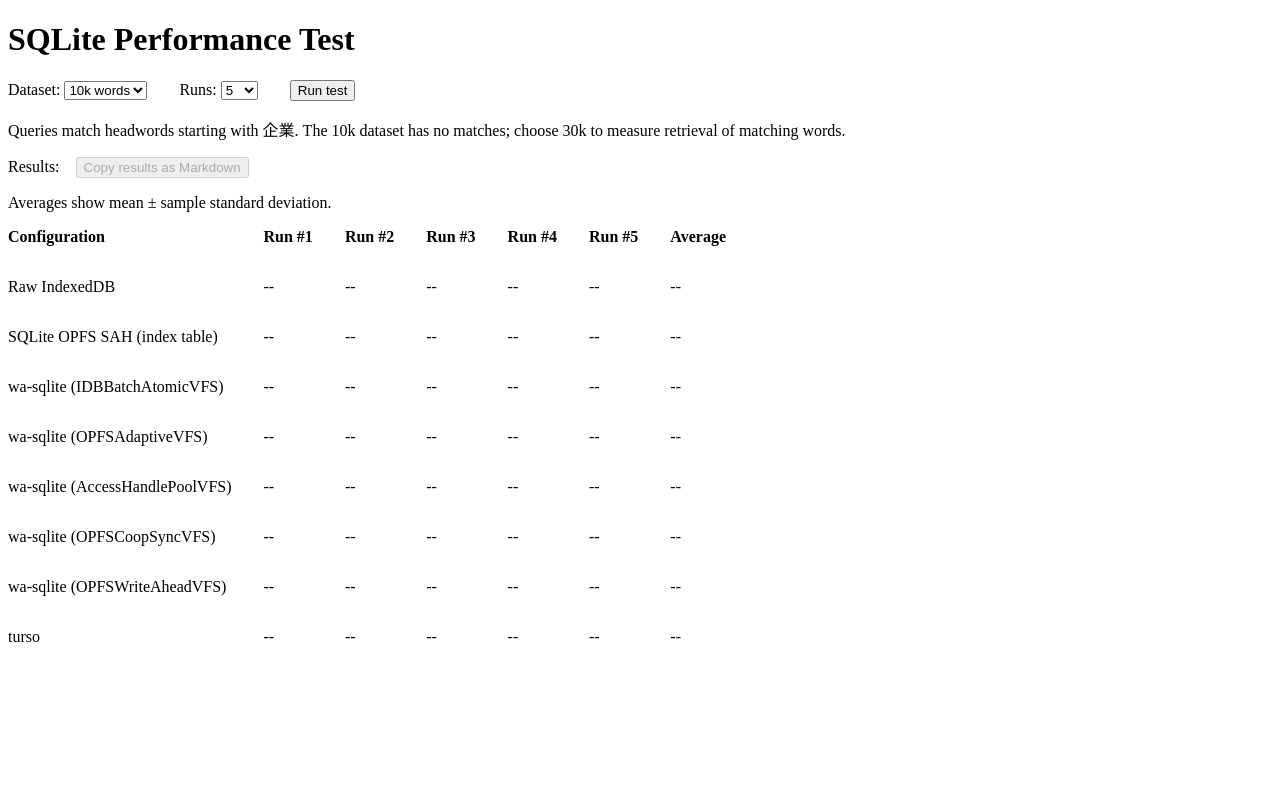
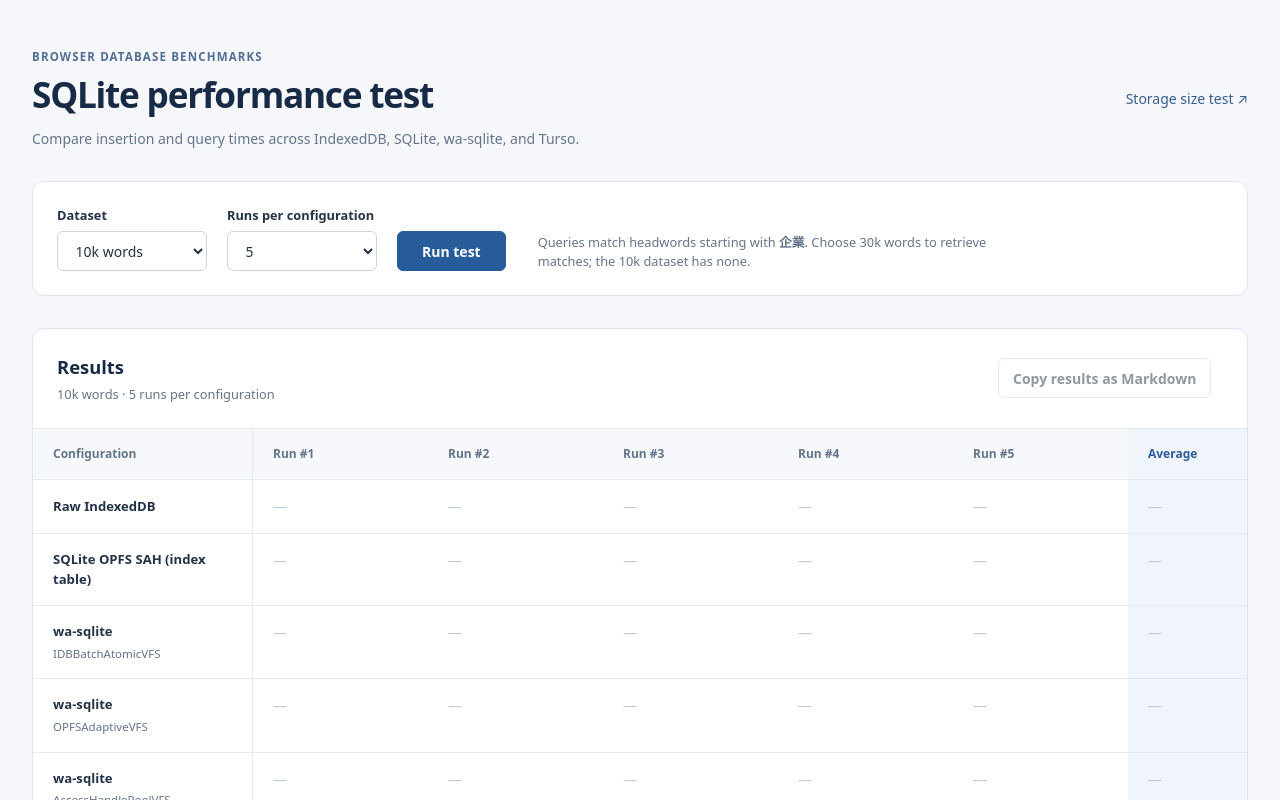
Before and after one commit to birchill/sqlite-test, a Svelte app: page / in a window 1280 px wide. Shown: the top 800 px of the page. Built offline with nearby package versions, Linux system fonts and the light colour scheme.

Commit message:
Express benchmark variability as percentages and tidy the page

```diff
--- a/src/App.svelte
+++ b/src/App.svelte
@@ -170,8 +170,7 @@
           measurements.reduce((sum, result) => sum + result.insertDur, 0) /
           runs,
         queryDur:
-          measurements.reduce((sum, result) => sum + result.queryDur, 0) /
-          runs,
+          measurements.reduce((sum, result) => sum + result.queryDur, 0) / runs,
       };
       const summary = compare(average, baseline?.[runs]);
       summary.insert.stdDev = standardDeviation(
@@ -186,9 +185,24 @@
   }
 </script>
 
-<div class="controls">
+<main>
+  <header class="page-header">
     <div>
-    <label for="dataset">Dataset:</label>
+      <p class="eyebrow">Browser database benchmarks</p>
+      <h1>SQLite performance test</h1>
+      <p class="intro">
+        Compare insertion and query times across IndexedDB, SQLite, wa-sqlite,
+        and Turso.
+      </p>
+    </div>
+    <a class="storage-link" href="storage-size.html"
+      >Storage size test <span aria-hidden="true">↗</span></a
+    >
+  </header>
+
+  <section class="controls" aria-label="Benchmark settings">
+    <div class="field">
+      <label for="dataset">Dataset</label>
       <select
         id="dataset"
         disabled={running}
@@ -200,105 +214,412 @@
         {/each}
       </select>
     </div>
-
-  <div>
-    <label for="runs">Runs:</label>
-    <select id="runs" disabled={running} value={runs} on:change={onChangeRuns}>
+    <div class="field">
+      <label for="runs">Runs per configuration</label>
+      <select
+        id="runs"
+        disabled={running}
+        value={runs}
+        on:change={onChangeRuns}
+      >
         {#each Array.from({ length: 10 }, (_, i) => i + 1) as index}
           <option value={index}>{index}</option>
         {/each}
       </select>
     </div>
-
     <button
+      class="primary"
       disabled={running}
       on:click={() => {
-      if (running) {
-        return;
-      }
-
+        if (running) return;
         running = true;
         runTests().finally(() => {
           running = false;
         });
-    }}>Run test</button
+      }}>{running ? 'Running…' : 'Run test'}</button
     >
+    <p class="dataset-note">
+      Queries match headwords starting with <strong lang="ja">企業</strong>.
+      Choose 30k words to retrieve matches; the 10k dataset has none.
+    </p>
+  </section>
+
+  <section class="results" aria-labelledby="results-heading">
+    <div class="result-controls">
+      <div>
+        <h2 id="results-heading">Results</h2>
+        <p class="result-meta">
+          {resultDataset} · {resultRuns}
+          {resultRuns === 1 ? 'run' : 'runs'} per configuration
+        </p>
       </div>
-
-<p>
-  Queries match headwords starting with 企業. The 10k dataset has no matches;
-  choose 30k to measure retrieval of matching words.
-</p>
-
-<div class="result-controls">
-  <span>Results:</span>
+      <div class="copy-controls">
         <button
           disabled={running || copying || !hasResults}
-    on:click={copyResults}
-  >Copy results as Markdown</button
+          on:click={copyResults}>Copy results as Markdown</button
         >
-  <span role="status">{copyStatus}</span>
+        <span class="copy-status" role="status">{copyStatus}</span>
       </div>
-<p>
-  {#if resultRuns > 1}
-    Averages show mean ± sample standard deviation.
+    </div>
+    <!-- Keyboard focus lets users scroll the table without a pointer. -->
+    <!-- svelte-ignore a11y_no_noninteractive_tabindex -->
+    <div
+      class="table-scroll"
+      role="region"
+      aria-label="Benchmark results"
+      tabindex="0"
+    >
+      <table class="results-table">
+        <thead>
+          <tr>
+            <th scope="col">Configuration</th>
+            {#each Array.from({ length: resultRuns }, (_, i) => i + 1) as index}
+              <th scope="col">Run #{index}</th>
+            {/each}
+            <th scope="col" class="average">Average</th>
+          </tr>
+        </thead>
+        <tbody>
+          {#each Object.entries(results) as [name, cells]}
+            <tr>
+              <th scope="row">
+                {#if name.startsWith('wa-sqlite (')}
+                  wa-sqlite
+                  <span class="backend-variant">{name.slice(11, -1)}</span>
                 {:else}
-    Standard deviation requires at least two runs.
+                  {name}
                 {/if}
-</p>
-
-<div
-  class="results-table"
-  style={`grid-template-columns: auto repeat(${resultRuns + 0}, 1fr) auto;`}
->
-  <div class="heading">Configuration</div>
-  {#each Array.from({ length: resultRuns }, (_, i) => i + 1) as index}
-    <div class="heading">Run #{index}</div>
-  {/each}
-  <div class="heading">Average</div>
-  {#each Object.entries(results) as [name, runs]}
-    <div>{name}</div>
-    {#each runs as run}
-      <div>
-        {#if run === inProgress}
-          ⌛️
-        {:else if run && 'error' in run}
-          <span class="error">{run.error}</span>
-        {:else if run}
+              </th>
+              {#each cells as cell, index}
+                <td class:average={index === resultRuns}>
+                  {#if cell === inProgress}
+                    <span class="pending" role="status">Running…</span>
+                  {:else if cell && 'error' in cell}
+                    <span class="error">{cell.error}</span>
+                  {:else if cell}
                     <div class="result-section">
-            <span class="label">Insert:</span>
-            <RunTime {...run.insert} />
-            <span class="label">Query:</span>
-            <RunTime {...run.query} />
+                      <span class="label">Insert</span>
+                      <RunTime {...cell.insert} />
+                    </div>
+                    <div class="result-section">
+                      <span class="label">Query</span>
+                      <RunTime {...cell.query} />
                     </div>
                   {:else}
-          --
+                    <span class="empty" aria-label="No result">—</span>
                   {/if}
+                </td>
+              {/each}
+            </tr>
+          {/each}
+        </tbody>
+      </table>
     </div>
-    {/each}
-  {/each}
+    <div class="result-notes">
+      <p>
+        {#if resultRuns > 1}Averages show mean ± sample standard deviation as a
+          percentage of the mean.{:else}Standard deviation requires at least two
+          runs.{/if}
+      </p>
+      <p>Comparisons are against raw IndexedDB. Lower times are better.</p>
     </div>
+  </section>
+</main>
 
 <style>
+  :global(body) {
+    margin: 0;
+    background: #f5f7fa;
+    color: #243247;
+    font-family:
+      system-ui,
+      -apple-system,
+      BlinkMacSystemFont,
+      'Segoe UI',
+      sans-serif;
+    font-size: 14px;
+    line-height: 1.5;
+  }
+  :global(*) {
+    box-sizing: border-box;
+  }
+  main {
+    max-width: 1600px;
+    margin: 0 auto;
+    padding: 3rem 2rem;
+  }
+  .page-header {
+    display: flex;
+    justify-content: space-between;
+    align-items: center;
+    gap: 2rem;
+    margin-bottom: 2rem;
+  }
+  .eyebrow {
+    color: #536e96;
+    font-size: 0.72rem;
+    font-weight: 700;
+    letter-spacing: 0.1em;
+    text-transform: uppercase;
+    margin: 0 0 0.5rem;
+  }
+  h1 {
+    font-size: clamp(1.6rem, 4vw, 2.2rem);
+    line-height: 1.2;
+    letter-spacing: -0.035em;
+    margin: 0;
+    color: #172a46;
+  }
+  .intro {
+    margin: 0.75rem 0 0;
+    color: #65748a;
+  }
+  .storage-link {
+    color: #365f94;
+    text-decoration: none;
+    white-space: nowrap;
+  }
+  .storage-link:hover {
+    text-decoration: underline;
+  }
   .controls {
     display: flex;
-    gap: 2rem;
-    align-items: center;
+    flex-wrap: wrap;
+    gap: 1.25rem;
+    align-items: end;
+    padding: 1.5rem;
+    background: white;
+    border: 1px solid #dfe5ed;
+    border-radius: 12px;
+    margin-bottom: 2rem;
   }
-
+  .field {
+    display: flex;
+    flex-direction: column;
+    gap: 0.4rem;
+  }
+  label {
+    font-size: 0.8rem;
+    font-weight: 600;
+  }
+  select,
+  button {
+    font: inherit;
+    min-height: 40px;
+    border: 1px solid #cbd5e1;
+    border-radius: 6px;
+    padding: 0.5rem 0.85rem;
+    background: white;
+    color: #243247;
+  }
+  select {
+    min-width: 150px;
+  }
+  button {
+    cursor: pointer;
+    font-weight: 600;
+  }
+  button:hover:enabled {
+    background: #f0f4f9;
+    border-color: #93a7c1;
+  }
+  button.primary {
+    background: #285b99;
+    border-color: #285b99;
+    color: white;
+    padding-inline: 1.5rem;
+  }
+  button.primary:hover:enabled {
+    background: #204c83;
+  }
+  button:disabled,
+  select:disabled {
+    opacity: 0.5;
+    cursor: default;
+  }
+  button:focus-visible,
+  select:focus-visible,
+  a:focus-visible,
+  .table-scroll:focus-visible {
+    outline: 3px solid #8fb4e7;
+    outline-offset: 3px;
+  }
+  .dataset-note {
+    margin: 0 0 0 0.75rem;
+    flex: 1;
+    min-width: 230px;
+    max-width: 450px;
+    font-size: 0.8rem;
+    color: #65748a;
+  }
+  .results {
+    background: white;
+    border: 1px solid #dfe5ed;
+    border-radius: 12px;
+    overflow: hidden;
+  }
   .result-controls {
     display: flex;
+    justify-content: space-between;
+    align-items: center;
+    flex-wrap: wrap;
     gap: 1rem;
+    padding: 1.5rem;
+  }
+  h2 {
+    margin: 0;
+    font-size: 1.15rem;
+    color: #172a46;
+  }
+  .result-meta {
+    margin: 0.25rem 0 0;
+    color: #65748a;
+    font-size: 0.8rem;
+  }
+  .copy-controls {
+    display: flex;
     align-items: center;
-    margin-top: 1rem;
+    flex-wrap: wrap;
+    gap: 0.75rem;
   }
-
-  .results-table {
-    display: inline-grid;
-    gap: 2rem;
+  .copy-status {
+    color: #65748a;
+    font-size: 0.8rem;
+    overflow-wrap: anywhere;
   }
-
-  .results-table .heading {
-    font-weight: bold;
+  .table-scroll {
+    overflow-x: auto;
+  }
+  table {
+    width: 100%;
+    border-collapse: separate;
+    border-spacing: 0;
+    font-variant-numeric: tabular-nums;
+  }
+  th,
+  td {
+    text-align: left;
+    padding: 1rem 1.25rem;
+    border-top: 1px solid #e5eaf0;
+    vertical-align: top;
+  }
+  thead th {
+    background: #f6f8fb;
+    color: #65748a;
+    font-size: 0.75rem;
+    font-weight: 600;
+    white-space: nowrap;
+  }
+  tbody th {
+    font-size: 0.82rem;
+    font-weight: 600;
+    vertical-align: middle;
+  }
+  tr > th:first-child {
+    position: sticky;
+    left: 0;
+    z-index: 1;
+    min-width: 220px;
+    max-width: 250px;
+    background: white;
+    border-right: 1px solid #e5eaf0;
+    overflow-wrap: anywhere;
+  }
+  thead tr > th:first-child {
+    background: #f6f8fb;
+  }
+  td {
+    min-width: 175px;
+  }
+  .average {
+    background: #f0f5fc;
+  }
+  thead .average {
+    color: #285b99;
+  }
+  .backend-variant {
+    display: block;
+    margin-top: 0.2rem;
+    color: #65748a;
+    font-size: 0.72rem;
+    font-weight: 400;
+  }
+  .result-section + .result-section {
+    margin-top: 0.85rem;
+  }
+  .label {
+    display: block;
+    color: #65748a;
+    font-size: 0.65rem;
+    text-transform: uppercase;
+    letter-spacing: 0.06em;
+    margin-bottom: 0.15rem;
+  }
+  .empty {
+    color: #c1cad6;
+  }
+  .pending {
+    color: #285b99;
+    font-size: 0.8rem;
+  }
+  .error {
+    display: block;
+    max-width: 230px;
+    color: #8b543b;
+    font-size: 0.75rem;
+    overflow-wrap: anywhere;
+  }
+  .result-notes {
+    border-top: 1px solid #e5eaf0;
+    padding: 1rem 1.5rem;
+    font-size: 0.75rem;
+    color: #65748a;
+  }
+  .result-notes p {
+    margin: 0;
+  }
+  .result-notes p + p {
+    margin-top: 0.25rem;
+  }
+  @media (max-width: 640px) {
+    main {
+      padding: 1.5rem 1rem;
+    }
+    .page-header {
+      align-items: start;
+      flex-direction: column;
+      gap: 1rem;
+    }
+    .controls,
+    .result-controls {
+      padding: 1rem;
+    }
+    .controls {
+      display: grid;
+      grid-template-columns: 1fr 1fr;
+    }
+    .controls .primary,
+    .dataset-note {
+      grid-column: 1 / -1;
+    }
+    .field {
+      min-width: 0;
+    }
+    select {
+      min-width: 0;
+      width: 100%;
+    }
+    .dataset-note {
+      margin: 0;
+      min-width: 100%;
+    }
+    tr > th:first-child {
+      min-width: 160px;
+      max-width: 160px;
+    }
+    th,
+    td {
+      padding: 0.85rem;
+    }
   }
 </style>
--- a/src/RunTime.svelte
+++ b/src/RunTime.svelte
@@ -1,37 +1,54 @@
 <script lang="ts">
+  import {
+    formatMilliseconds,
+    formatStandardDeviation,
+  } from './common/benchmark-results';
+
   export let dur: number;
   export let diffMs: number;
   export let diffPercent: number;
   export let stdDev: number | undefined = undefined;
 
-  export function round(number: number, precision: number): number {
-    const factor = Math.pow(10, precision);
-    return Math.round((number + Number.EPSILON) * factor) / factor;
-  }
+  $: variability = formatStandardDeviation(dur, stdDev);
 </script>
 
-<div>
-  {round(dur, 2).toLocaleString()}ms{#if stdDev !== undefined}
-    <span title="Sample standard deviation">
-      ± {round(stdDev, 2).toLocaleString()}ms
-    </span>
-  {/if}
+<div class="duration">
+  {formatMilliseconds(dur)}{#if variability !== undefined}{' '}<span
+      class="variability"
+      title="Sample standard deviation as a percentage of the mean"
+      >±{variability}</span
+    >{/if}
 </div>
-{#if diffMs > 0}
-  <div class="slower">
-    +{round(diffMs, 2).toLocaleString()}ms (+{round(diffPercent, 2)}%)
-  </div>
-{:else if diffMs < 0}
-  <div class="faster">
-    {round(diffMs, 2).toLocaleString()}ms ({round(diffPercent, 2)}%)
+{#if diffMs !== 0}
+  <div class:slower={diffMs > 0} class:faster={diffMs < 0} class="comparison">
+    {diffMs > 0 ? '+' : ''}{formatMilliseconds(diffMs)}
+    ({diffPercent > 0 ? '+' : ''}{Number(diffPercent.toFixed(2))}%)
   </div>
 {/if}
 
 <style>
+  .duration {
+    white-space: nowrap;
+    font-weight: 600;
+    color: #1c2b40;
+  }
+
+  .variability {
+    color: #65748a;
+    font-size: 0.85em;
+    font-weight: 400;
+  }
+
+  .comparison {
+    margin-top: 0.2rem;
+    font-size: 0.75rem;
+    white-space: nowrap;
+  }
+
   .faster {
-    color: green;
+    color: #267155;
   }
   .slower {
-    color: red;
+    color: #9a5036;
   }
 </style>
--- a/src/common/benchmark-results.ts
+++ b/src/common/benchmark-results.ts
@@ -24,11 +24,20 @@
   return `${Number(value.toFixed(2))}ms`;
 }
 
+/** Relative sample standard deviation (coefficient of variation). */
+export function formatStandardDeviation(
+  mean: number,
+  stdDev: number | undefined
+): string | undefined {
+  if (stdDev === undefined) return undefined;
+  if (mean === 0) return 'n/a';
+  return `${Number(((stdDev / Math.abs(mean)) * 100).toFixed(2))}%`;
+}
+
 export function formatTiming(timing: Timing): string {
   let text = formatMilliseconds(timing.dur);
-  if (timing.stdDev !== undefined) {
-    text += ` ± ${formatMilliseconds(timing.stdDev)}`;
-  }
+  const variability = formatStandardDeviation(timing.dur, timing.stdDev);
+  if (variability !== undefined) text += ` ±${variability}`;
   if (timing.diffMs !== 0) {
     const sign = timing.diffMs > 0 ? '+' : '';
     text += ` (${sign}${formatMilliseconds(timing.diffMs)}, ${sign}${Number(timing.diffPercent.toFixed(2))}%)`;
@@ -63,7 +72,7 @@
   const lines = [
     `Dataset: ${escapeCell(dataset)}; runs: ${runs}.`,
     runs > 1
-      ? 'Averages show mean ± sample standard deviation.'
+      ? 'Averages show mean ± relative sample standard deviation (% of mean).'
       : 'Standard deviation requires at least two runs.',
     '',
     `| ${headers.join(' | ')} |`,
--- a/src/index.html
+++ b/src/index.html
@@ -1,11 +1,11 @@
-<!DOCTYPE html>
-<html>
+<!doctype html>
+<html lang="en">
   <head>
     <meta charset="utf-8" />
+    <meta name="viewport" content="width=device-width, initial-scale=1" />
     <title>SQLite performance test</title>
   </head>
   <body>
-    <h1>SQLite Performance Test</h1>
     <div id="container"></div>
   </body>
 </html>
```
Also changed, not shown: scripts/README.md. Lines whose indentation alone changed are shown as unchanged.
